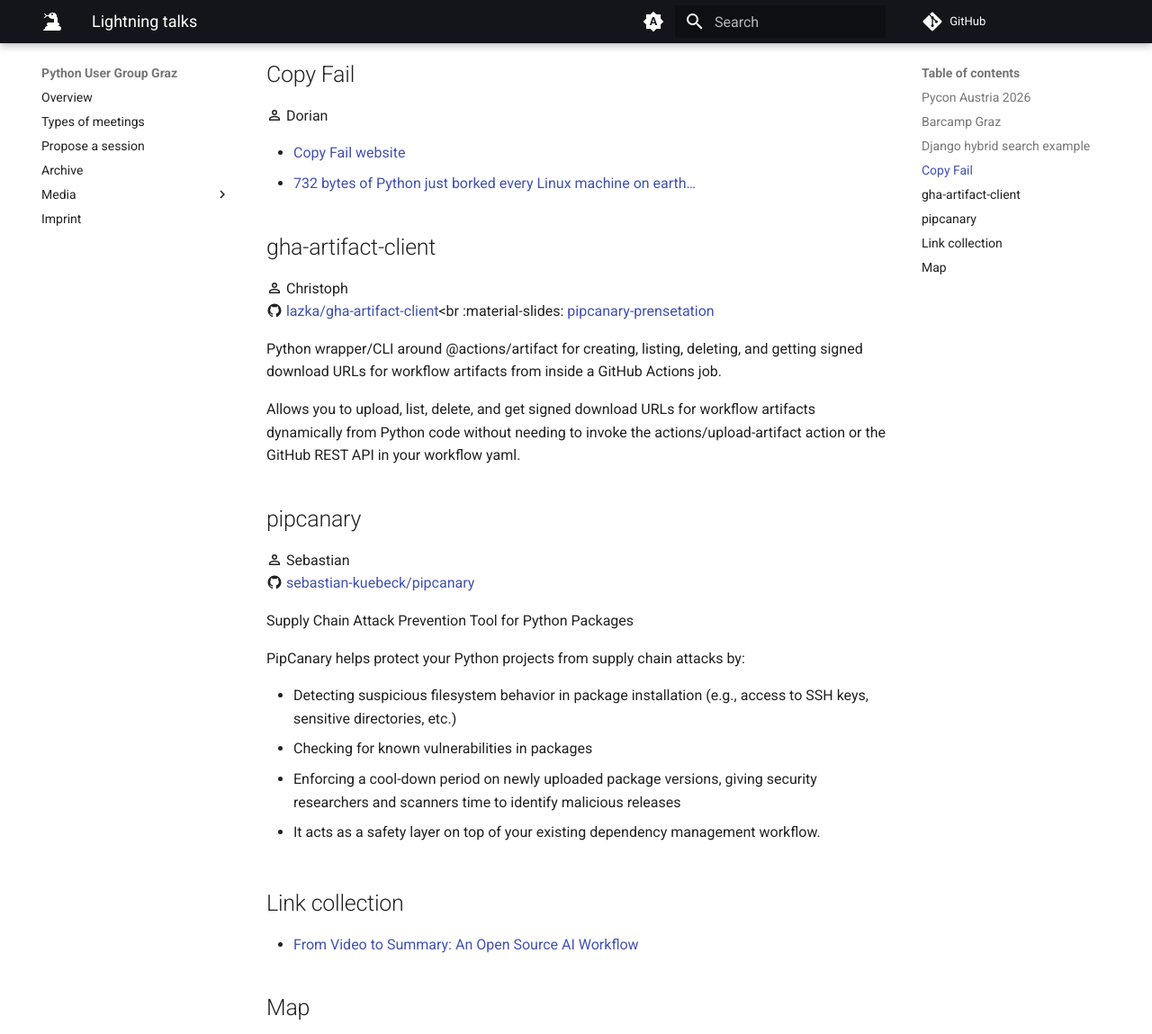
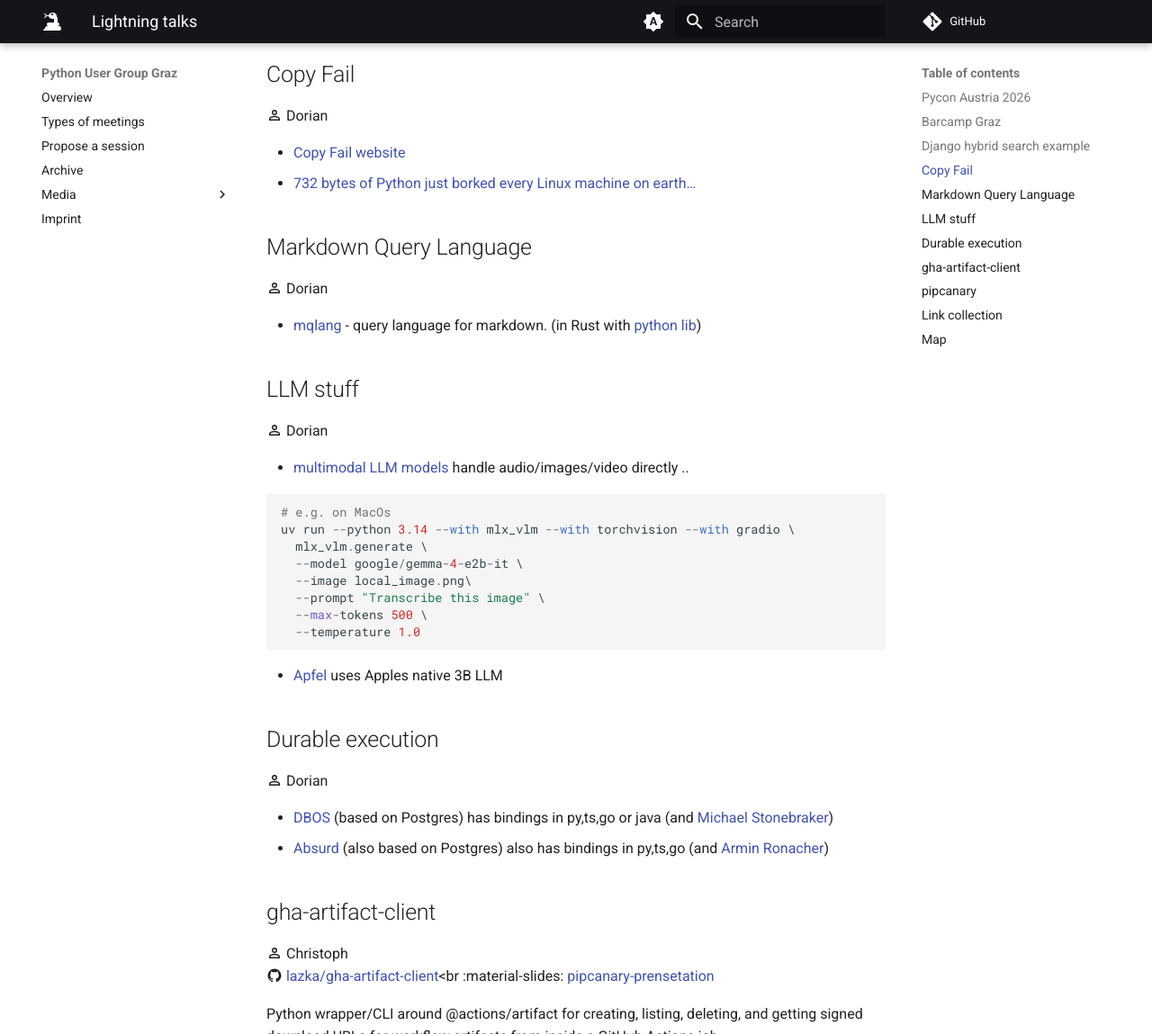
Before and after one commit to pygraz/ghp-website, an MkDocs documentation site: the page built from docs/meetings/2026/2026-05-05.md, in a window 1280 px wide and 1400 px high, scrolled down 1026 px, cut to the strip 0-1149 px from the top of the window. Shown: the whole strip at 90% size. Built offline with MkDocs 1.6.1 and Material for MkDocs 9.7.7, drawn with Linux system fonts in a browser that asks for light colours; comment, search, counter and statistics services are not loaded.

Commit message:
added my topics

````diff
--- a/docs/meetings/2026/2026-05-05.md
+++ b/docs/meetings/2026/2026-05-05.md
@@ -39,6 +39,38 @@
 - [Copy Fail website](https://copy.fail/)
 - [732 bytes of Python just borked every Linux machine on earth…](https://youtu.be/lkifbWtxxlk)
 
+## Markdown Query Language
+
+:material-account-outline: Dorian
+
+- [mqlang](https://mqlang.org/) - query language for markdown. (in Rust with [python lib](https://pypi.org/project/markdown-query/))
+
+## LLM stuff
+
+:material-account-outline: Dorian
+
+- [multimodal LLM models](https://huggingface.co/google/gemma-4-E2B-it) handle audio/images/video directly ..
+
+```python
+# e.g. on MacOs
+uv run --python 3.14 --with mlx_vlm --with torchvision --with gradio \
+  mlx_vlm.generate \
+  --model google/gemma-4-e2b-it \
+  --image local_image.png\
+  --prompt "Transcribe this image" \
+  --max-tokens 500 \
+  --temperature 1.0
+```
+
+- [Apfel](https://apfel.franzai.com/) uses Apples native 3B LLM
+
+## Durable execution
+
+:material-account-outline: Dorian
+
+- [DBOS](https://www.dbos.dev/) (based on Postgres) has bindings in py,ts,go or java (and [Michael Stonebraker](https://en.wikipedia.org/wiki/Michael_Stonebraker "Michael Stonebraker"))
+- [Absurd](https://earendil-works.github.io/absurd/) (also based on Postgres) also has bindings in py,ts,go (and [Armin Ronacher](https://lucumr.pocoo.org/))
+
 ## gha-artifact-client
 
 :material-account-outline: Christoph<br>
````
